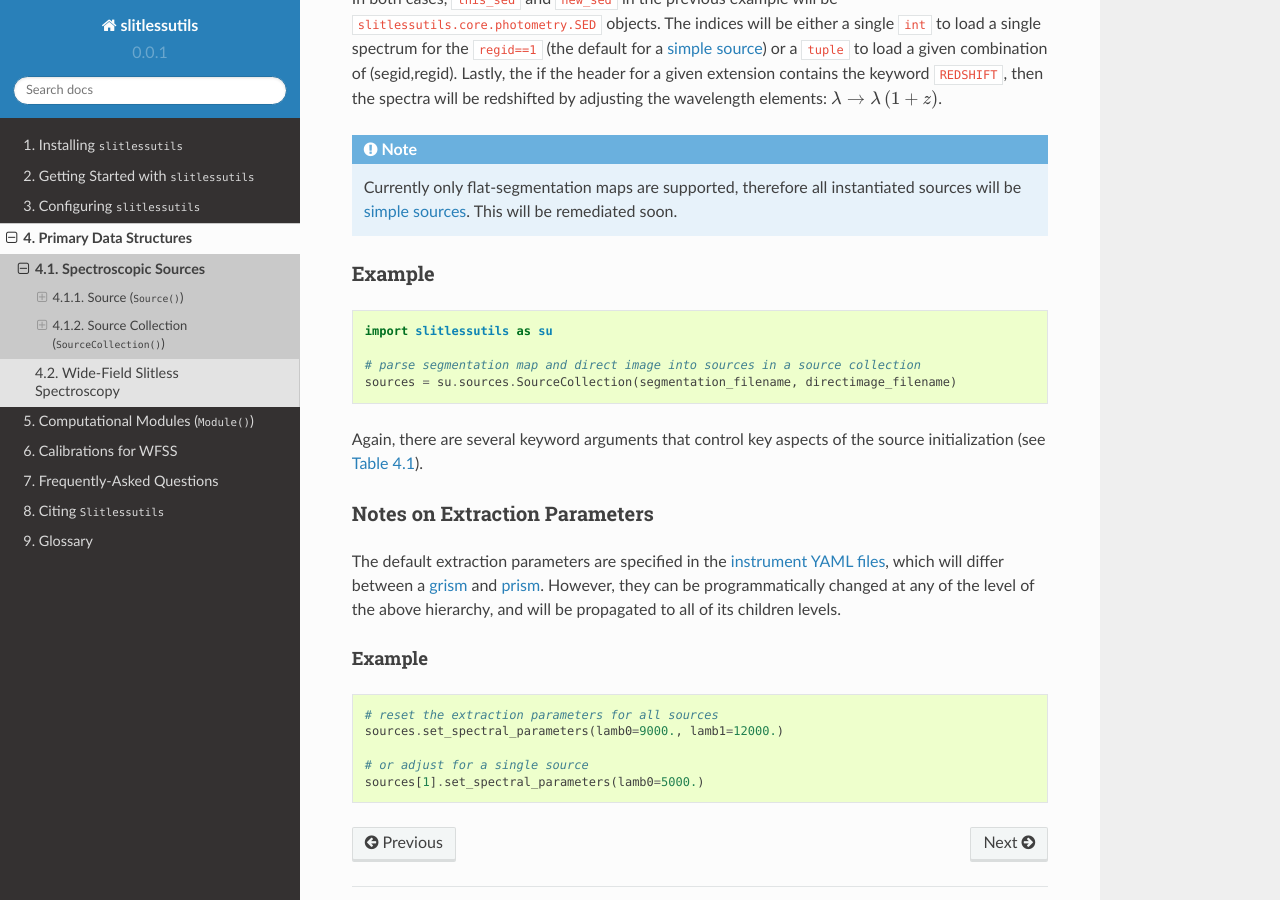
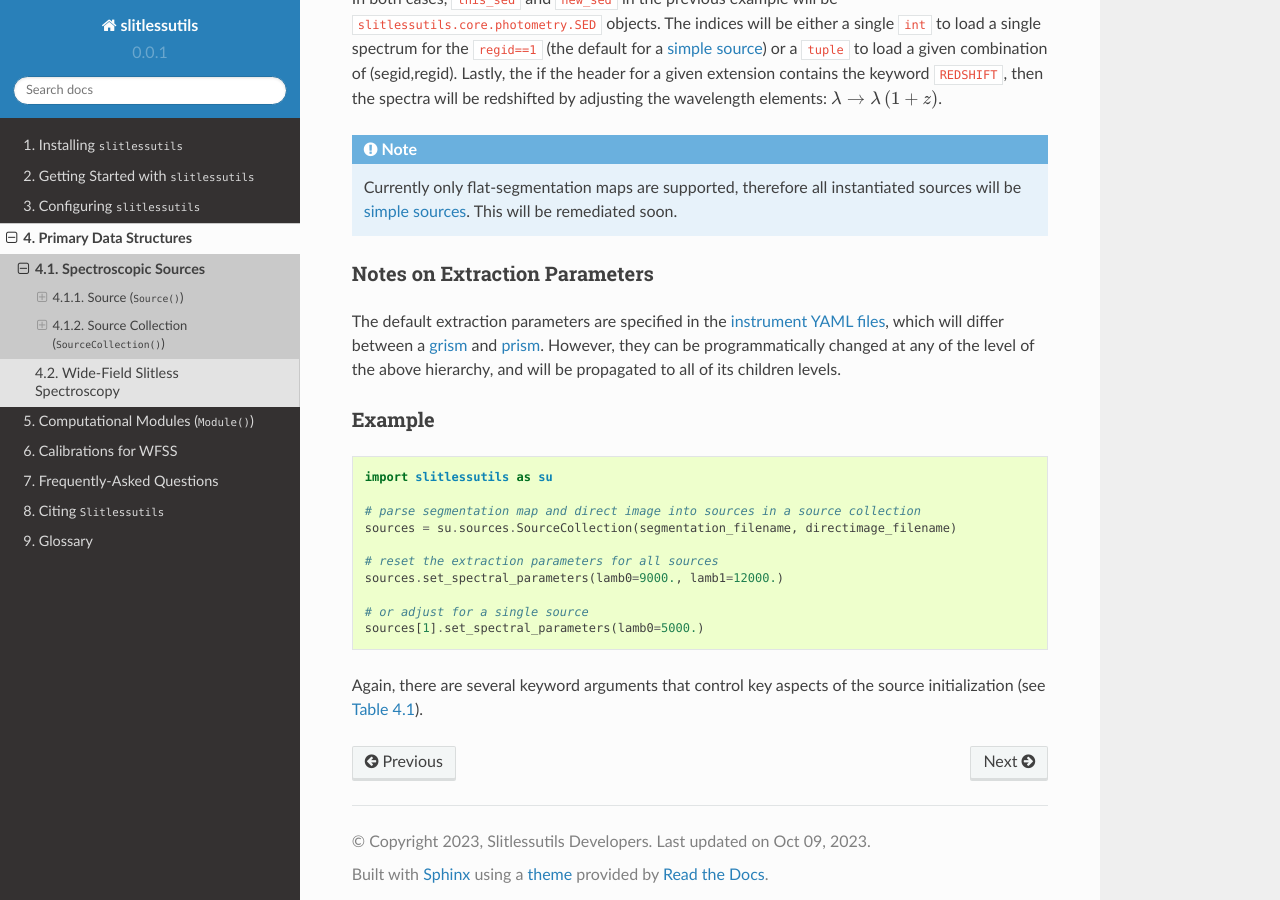
Before and after one commit to spacetelescope/slitlessutils, a Sphinx documentation site: the page built from docs/sources.rst, in a window 1280 px wide and 900 px high, scrolled down 4484 px. Built offline with Sphinx 7.4.7 and the Read the Docs theme 2.0.0, drawn with Linux system fonts in a browser that asks for light colours; the version number is read from the project's files by our own code; part of the change alters nothing that is shown.

Commit message:
finalizing edits

```diff
--- a/docs/sources.rst
+++ b/docs/sources.rst
@@ -133,6 +133,13 @@ In both cases, ``this_sed`` and ``new_sed`` in the previous example will be ``sl
 	Currently only flat-segmentation maps are supported, therefore all instantiated sources will be :term:`simple sources<simple source>`.  This will be remediated soon.
 
 
+Notes on Extraction Parameters
+^^^^^^^^^^^^^^^^^^^^^^^^^^^^^^
+
+The default extraction parameters are specified in the :doc:`instrument YAML files <instrumentfiles>`, which will differ between a :term:`grism` and :term:`prism`.  However, they can be programmatically changed at any of the level of the above hierarchy, and will be propagated to all of its children levels.
+
+
+
 Example
 ^^^^^^^
 .. code:: python
@@ -142,21 +149,10 @@ Example
 	# parse segmentation map and direct image into sources in a source collection
 	sources = su.sources.SourceCollection(segmentation_filename, directimage_filename)
 
-Again, there are several keyword arguments that control key aspects of the source initialization (see :numref:`sourcekwargs`).
-
-
-
-Notes on Extraction Parameters
-^^^^^^^^^^^^^^^^^^^^^^^^^^^^^^
-
-The default extraction parameters are specified in the :doc:`instrument YAML files <instrumentfiles>`, which will differ between a :term:`grism` and :term:`prism`.  However, they can be programmatically changed at any of the level of the above hierarchy, and will be propagated to all of its children levels.
-
-Example
-~~~~~~~
-.. code:: python
-
 	# reset the extraction parameters for all sources
 	sources.set_spectral_parameters(lamb0=9000., lamb1=12000.)
 
 	# or adjust for a single source
 	sources[1].set_spectral_parameters(lamb0=5000.)
+
+Again, there are several keyword arguments that control key aspects of the source initialization (see :numref:`sourcekwargs`).
```
